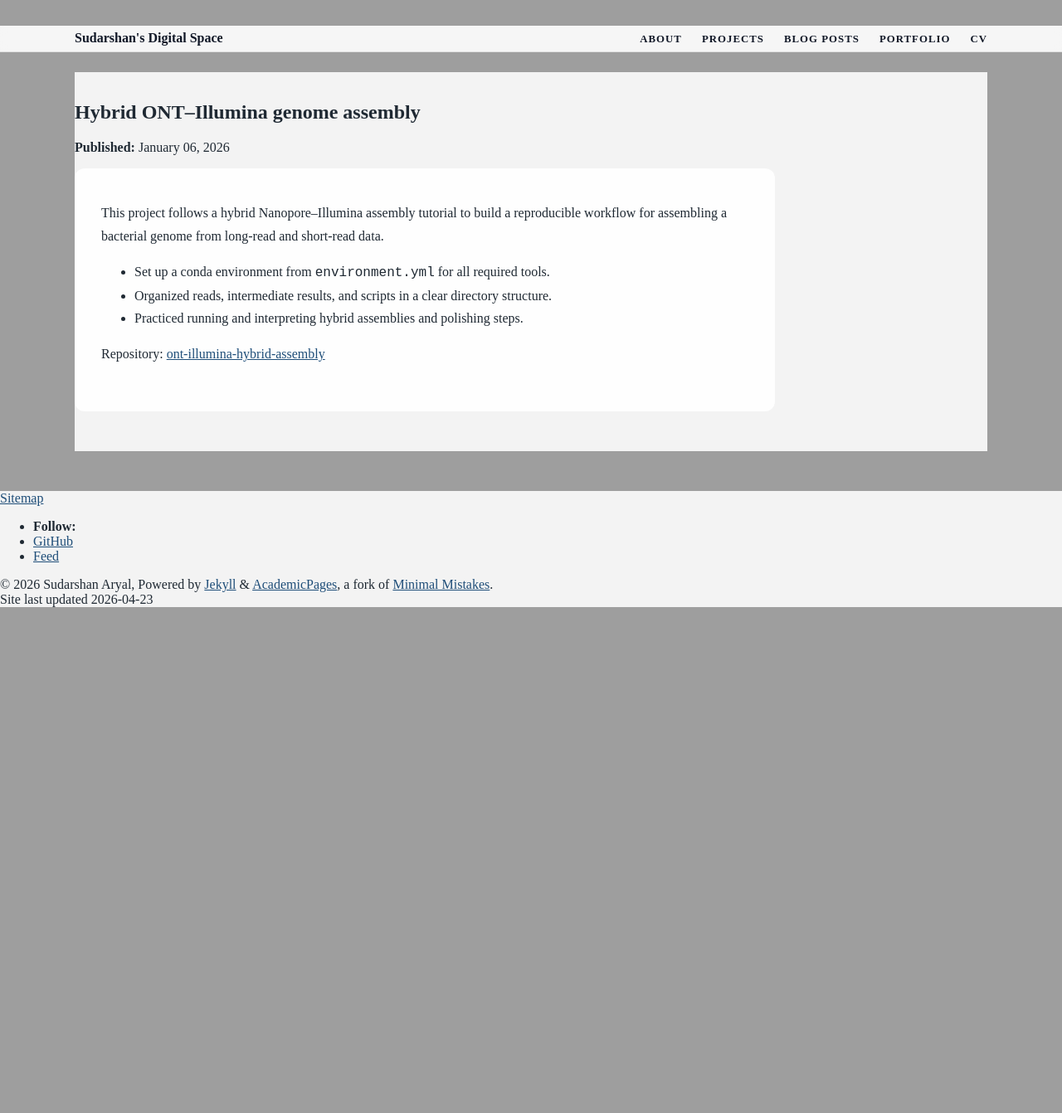
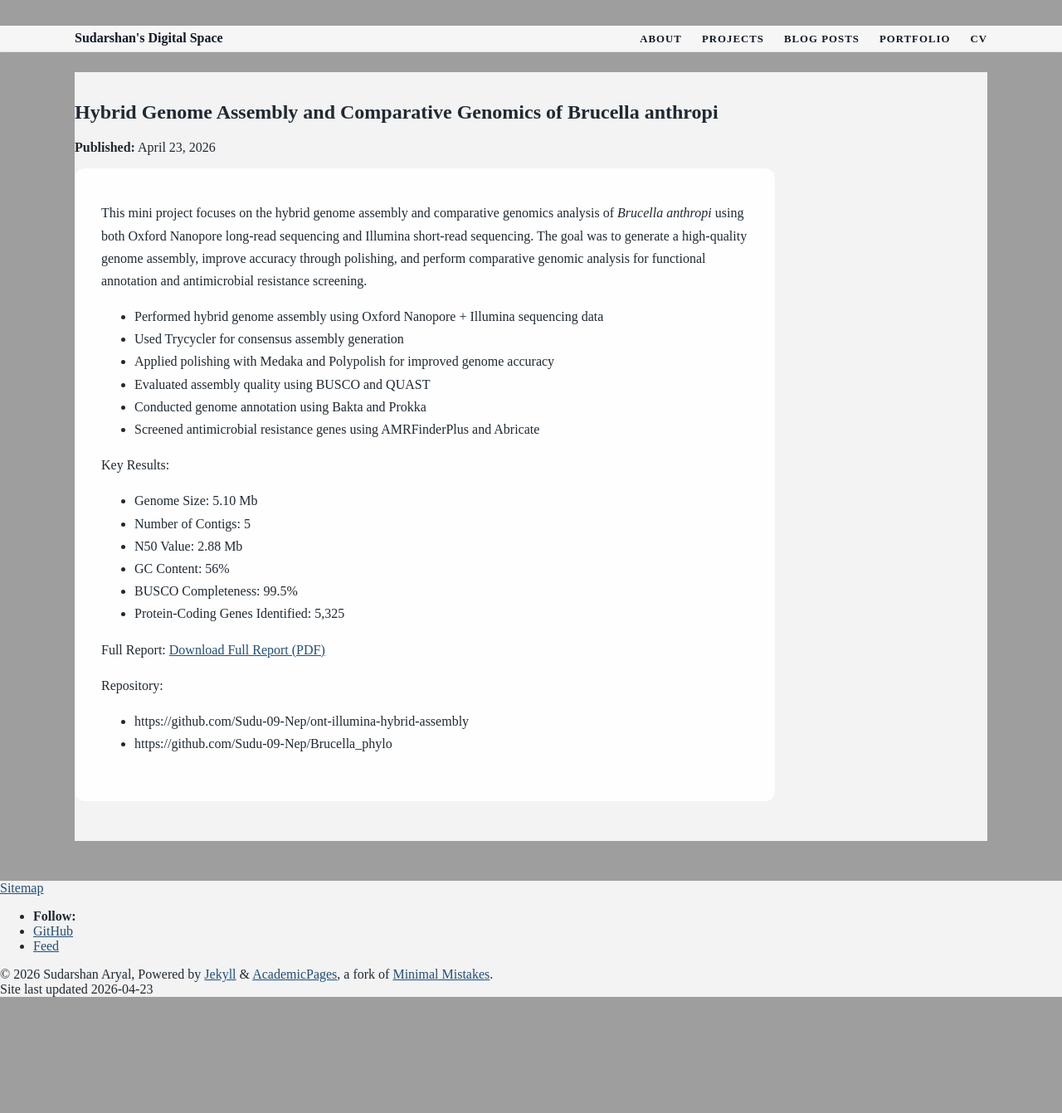
Before and after one commit to Sudu-09-Nep/sudu.github.io, a Jekyll site: the page built from _projects/ont-illumina-hybrid-assembly.md, in a window 1280 px wide. Shown: the whole page at 83% size. Built offline with Jekyll 4.4.1, drawn with Linux system fonts in a browser that asks for light colours; a script bundle is joined from its source files by our own code; library files that are not in the unit come from our copies; before the commit the page ends 1071 px from its top, so only the background shows below that.

Commit message:
Revise project details for Brucella anthropi assembly
Updated project title, date, and permalink. Enhanced project description and added key results along with repository links.

```diff
--- a/_projects/ont-illumina-hybrid-assembly.md
+++ b/_projects/ont-illumina-hybrid-assembly.md
@@ -1,14 +1,29 @@
 ---
-title: "Hybrid ONT–Illumina genome assembly"
+title: "Hybrid Genome Assembly and Comparative Genomics of Brucella anthropi"
 layout: single
-date: 2026-01-06
-permalink: /projects/ont-illumina-hybrid-assembly/
+date: 2026-04-23
+permalink: /projects/brucella-genome-assembly/
 ---
 
-This project follows a hybrid Nanopore–Illumina assembly tutorial to build a reproducible workflow for assembling a bacterial genome from long-read and short-read data.
+This mini project focuses on the hybrid genome assembly and comparative genomics analysis of *Brucella anthropi* using both Oxford Nanopore long-read sequencing and Illumina short-read sequencing. The goal was to generate a high-quality genome assembly, improve accuracy through polishing, and perform comparative genomic analysis for functional annotation and antimicrobial resistance screening.
 
-- Set up a conda environment from `environment.yml` for all required tools.
-- Organized reads, intermediate results, and scripts in a clear directory structure.
-- Practiced running and interpreting hybrid assemblies and polishing steps.
+- Performed hybrid genome assembly using Oxford Nanopore + Illumina sequencing data
+- Used Trycycler for consensus assembly generation
+- Applied polishing with Medaka and Polypolish for improved genome accuracy
+- Evaluated assembly quality using BUSCO and QUAST
+- Conducted genome annotation using Bakta and Prokka
+- Screened antimicrobial resistance genes using AMRFinderPlus and Abricate
 
-Repository: [ont-illumina-hybrid-assembly](https://github.com/Sudu-09-Nep/ont-illumina-hybrid-assembly)
+Key Results:
+- Genome Size: 5.10 Mb
+- Number of Contigs: 5
+- N50 Value: 2.88 Mb
+- GC Content: 56%
+- BUSCO Completeness: 99.5%
+- Protein-Coding Genes Identified: 5,325
+
+Full Report: [Download Full Report (PDF)](/files/Copy of brucella_report.docx)
+
+Repository:
+- https://github.com/Sudu-09-Nep/ont-illumina-hybrid-assembly
+- https://github.com/Sudu-09-Nep/Brucella_phylo
```
